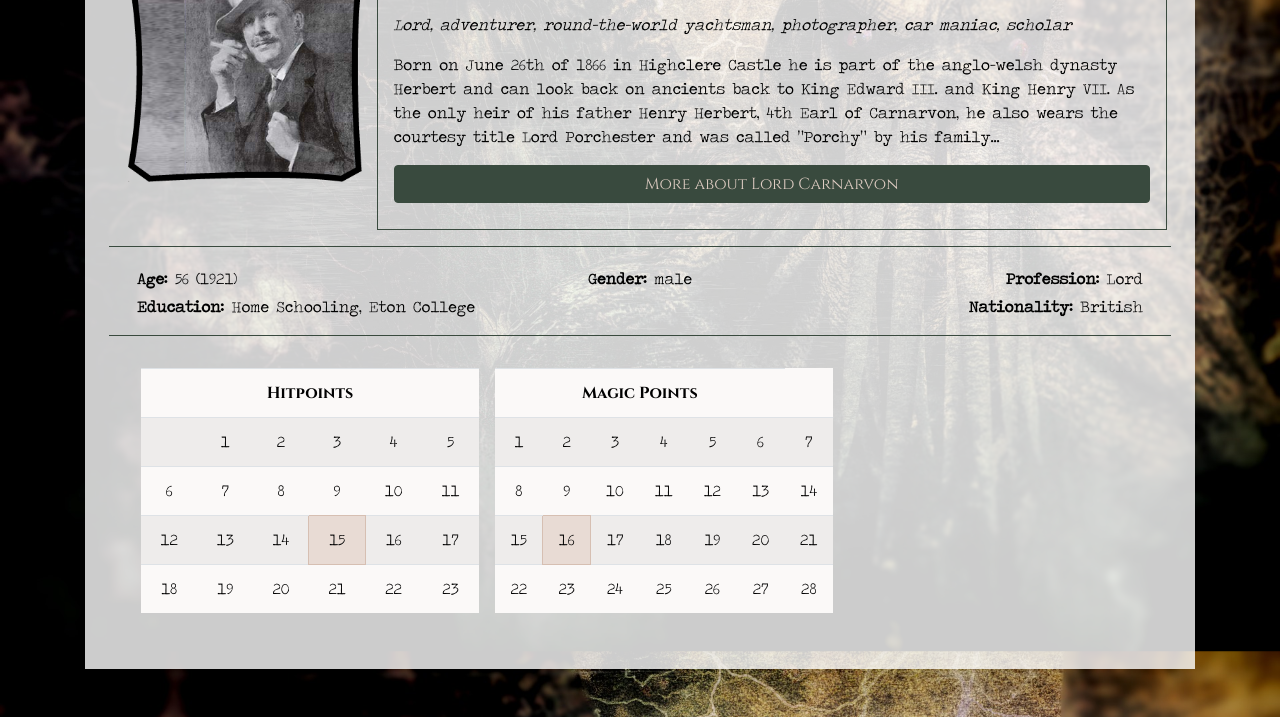
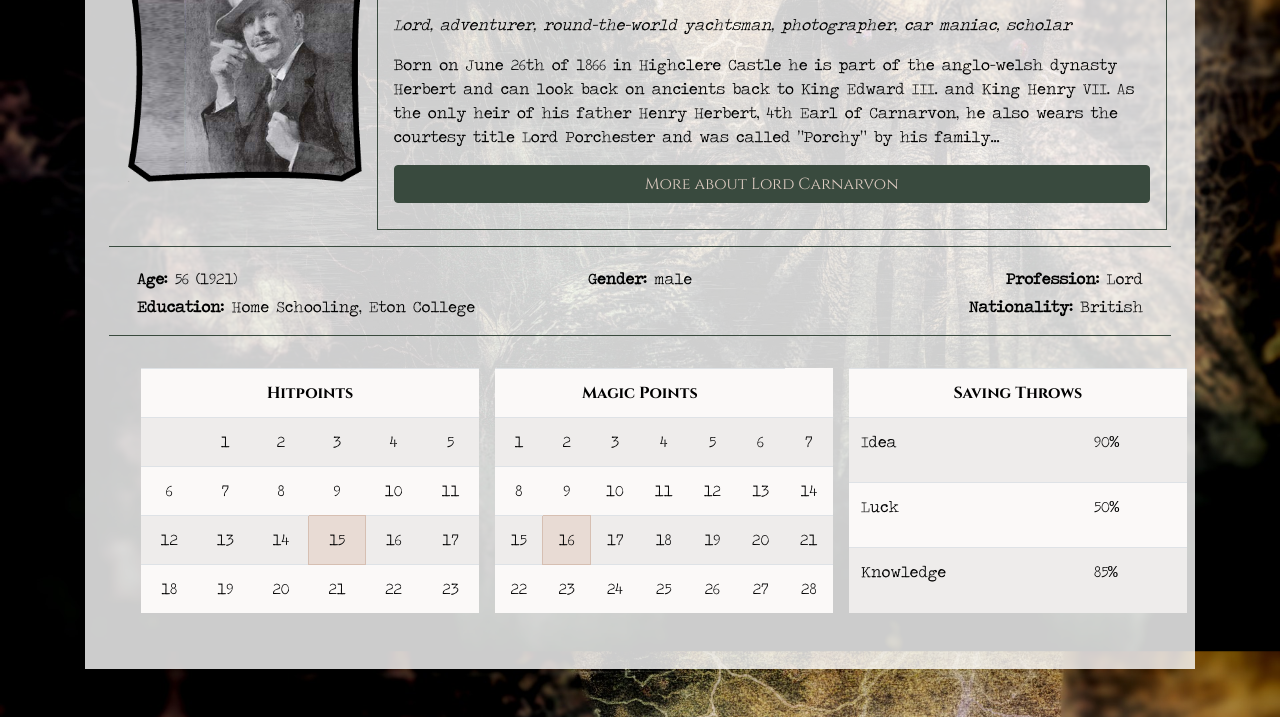
Before and after one commit to FeliOdras/Cthulhupark-Character-Manager, a website: page playerChars/lordcarnarvon.html in a window 1280 px wide. Shown: the part 202-919 px from the top of the page. Drawn offline with nearby package versions, Linux system fonts and the light colour scheme; a web font is replaced by a local one.

Commit message:
Added saving throws table to character sheet

```diff
--- a/assets/scss/partials/_sections.scss
+++ b/assets/scss/partials/_sections.scss
@@ -27,7 +27,7 @@
 
 #startSelectChar {
     figure {
-        flex: 0 0 180px;
+        width: 180px;
     }
 
     img {
--- a/playerChars/lordcarnarvon.html
+++ b/playerChars/lordcarnarvon.html
@@ -133,7 +133,7 @@
                 </section>
             </div>
             <section class="pointsAttributes d-flex my-3 py-3 px-4 d-flex">
-                <table class="table-striped table-light table col-md-4 p-2 text-center mx-2">
+                <table class="hitPoints table-striped table-light table col-md-4 p-2 text-center mx-2">
                     <thead>
                         <tr>
                             <td colspan="6" class="headline font-weight-bold text-center">Hitpoints</td>
@@ -174,7 +174,7 @@
                         </tr>
                     </tbody>
                 </table>
-                <table class="table-striped table-light table col-md-4 p-2 text-center mx-2">
+                <table class="magicPoints table-striped table-light table col-md-4 p-2 text-center mx-2">
                     <thead>
                         <tr>
                             <td colspan="6" class="headline font-weight-bold text-center">Magic Points</td>
@@ -219,6 +219,27 @@
                         </tr>
                     </tbody>
                 </table>
+                <table class="savingThrows table-striped table-light table col-md-4 p-2 mx-2">
+                    <thead>
+                        <tr>
+                            <td colspan="6" class="headline font-weight-bold text-center">Saving Throws</td>
+                        </tr>
+                    </thead>
+                    <tbody>
+                        <tr>
+                            <td>Idea</td>
+                            <td>90%</td>
+                        </tr>
+                        <tr>
+                            <td>Luck</td>
+                            <td>50%</td>
+                        </tr>
+                        <tr>
+                            <td>Knowledge</td>
+                            <td>85%</td>
+                        </tr>
+                    </tbody>
+                </table>
             </section>
         </article>
     </main>
```
Also changed, not shown: assets/css/custom-style.css.
